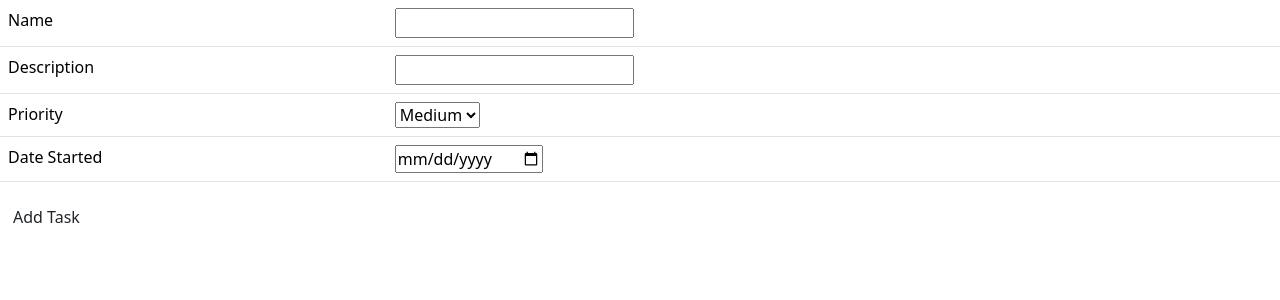
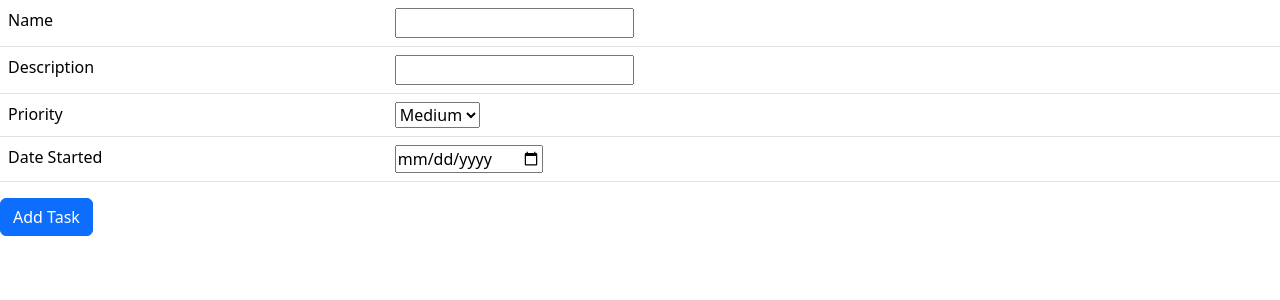
Before and after one commit to dbenkner/ToDoListNG, an Angular app: page /newtodo in a window 1280 px wide. Shown: the top 300 px of the page. Built offline with nearby package versions, Linux system fonts and the light colour scheme.

Commit message:
minor updates

```diff
--- a/src/app/todos/new-todo/new-todo.component.html
+++ b/src/app/todos/new-todo/new-todo.component.html
@@ -25,6 +25,6 @@
         </tbody>
     </table>
     <div class="btnContainer">
-        <button class="btn" (click)="newToDo()">Add Task</button>
+        <button class="btn btn-primary" (click)="newToDo()">Add Task</button>
     </div>
 </div>
--- a/src/app/todos/new-todo/new-todo.component.ts
+++ b/src/app/todos/new-todo/new-todo.component.ts
@@ -25,6 +25,7 @@ export class NewTodoComponent {
     this.toDoSvc.createNewToDo(this.toDoDTO).subscribe({
       next:(res) => {
         console.debug(res);
+        this.route.navigate(['/listbyuid'])
       },
       error:(err) => {
         console.error(err);
```
